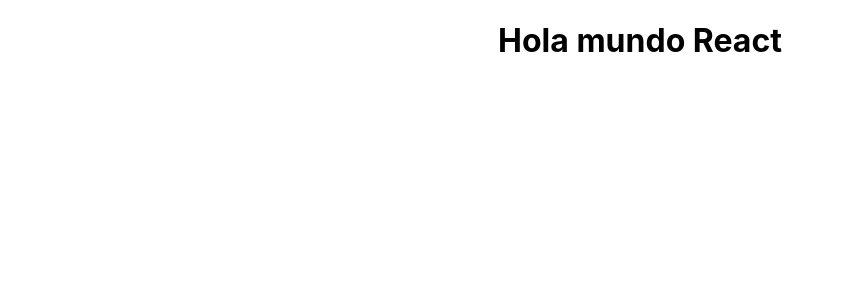
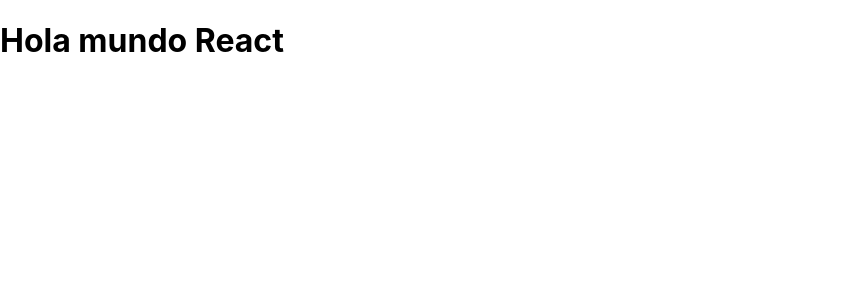
Before and after one commit to nicoelias997/reactJS-proyecto1, a React (Create React App) app: page / in a window 1280 px wide. Shown: the top 300 px of the page, without its empty margins (0-843 px from the left). Built offline with nearby package versions, Linux system fonts and the light colour scheme.

Commit message:
class = className pero usamos el 2do en react, y como no usamos css ni logos, borramos los import y dejamos unicamente lo de react. Tambien borramos la className ya que utilizaremos clases propias

```diff
--- a/src/App.js
+++ b/src/App.js
@@ -1,9 +1,8 @@
-import logo from './logo.svg';
-import './App.css';
+import React from "react";
 
 function App() {
   return (
-    <div className="App">
+    <div>
      <h1>Hola mundo React</h1>
     </div>
   );
```
